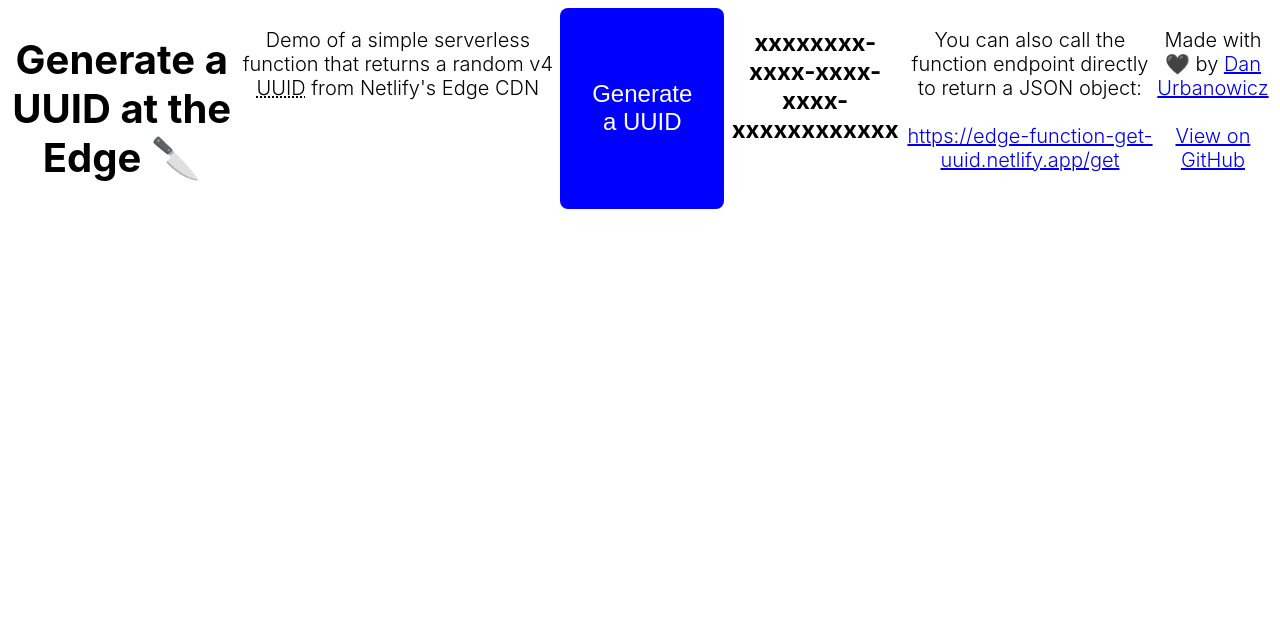
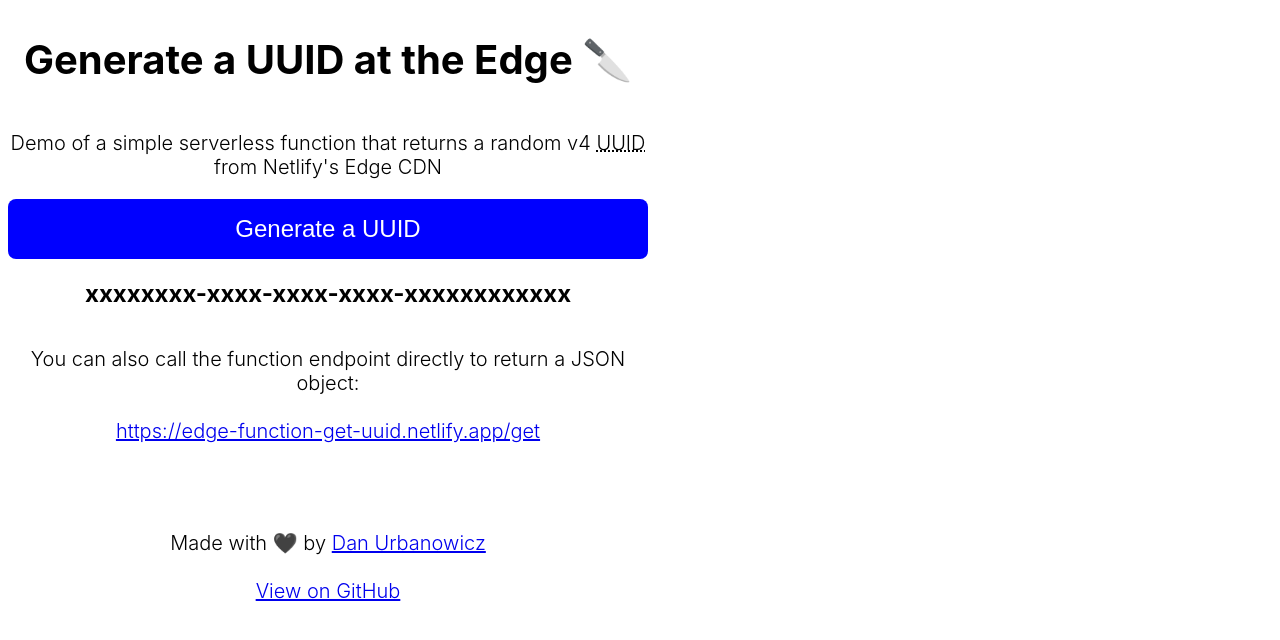
Before and after one commit to danurbanowicz/edge-function-get-uuid, a plain HTML site: page index.html in a window 1280 px wide. Drawn offline with Linux system fonts and the light colour scheme.

Commit message:
Update flex properties

```diff
--- a/index.html
+++ b/index.html
@@ -6,7 +6,7 @@
     <meta name="viewport" content="width=device-width, initial-scale=1.0" />
     <title>Generate a UUID at the Edge 🔪</title>
     <style>
-      body { display: flex; justify-content: center; font-family: -apple-system,BlinkMacSystemFont,segoe ui,Roboto,Helvetica,Arial,sans-serif,apple color emoji,segoe ui emoji,segoe ui symbol; text-align: center; font-weight: 300; font-size: 1.25rem;}
+      body { display: flex; flex-direction: column; justify-content: center; font-family: -apple-system,BlinkMacSystemFont,segoe ui,Roboto,Helvetica,Arial,sans-serif,apple color emoji,segoe ui emoji,segoe ui symbol; text-align: center; font-weight: 300; font-size: 1.25rem;}
       body > * { max-width: 40rem; }
       button { font-size: 1.5rem; padding: 1rem 2rem; border: 0; border-radius: .5rem; background-color: blue; color: white; cursor: pointer;}
       #response-output { font-size: 1.5rem; }
```
